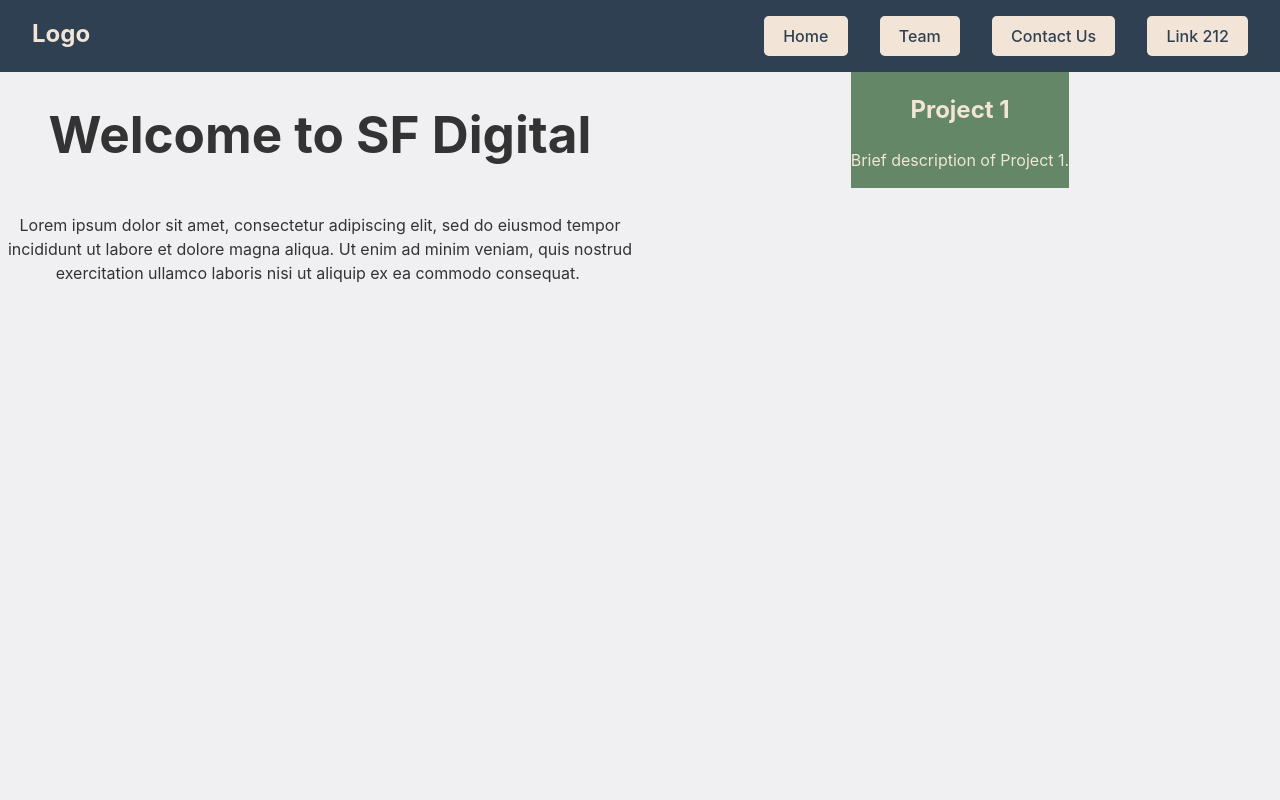
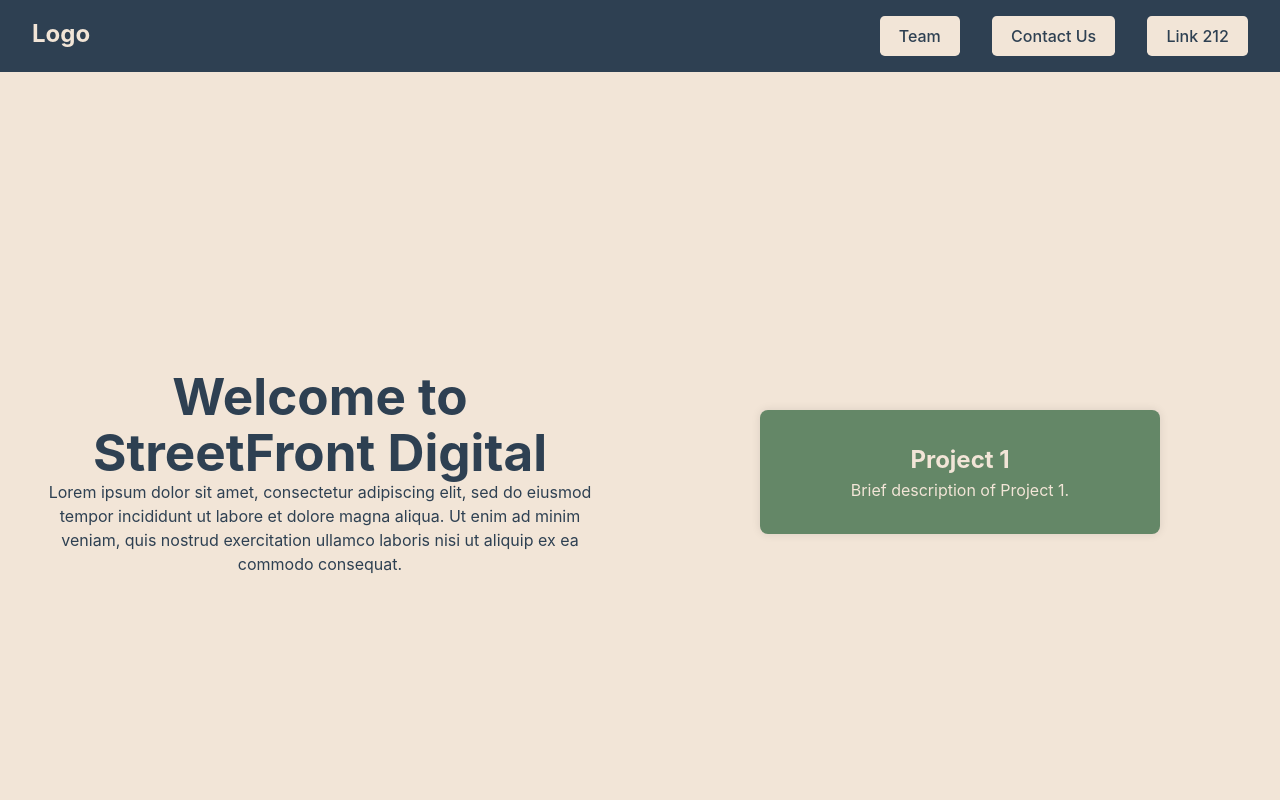
Before and after one commit to ElijahLewes/SFDigital, a React (Vite) app: page / in a window 1280 px wide. Shown: the top 800 px of the page. Built offline with nearby package versions, Linux system fonts and the light colour scheme.

Commit message:
landing page update

```diff
--- a/src/App.css
+++ b/src/App.css
@@ -3,8 +3,8 @@
   text-align: center;
   font-family: -apple-system, BlinkMacSystemFont, 'Segoe UI', Roboto, Oxygen,
     Ubuntu, Cantarell, 'Open Sans', 'Helvetica Neue', sans-serif;
-  background-color: #f0f0f3;
-  color: #333;
+  background-color: var(--text-light);
+  color: var(--text-dark);
   min-height: 100vh;
   width: 100%;
 }
@@ -76,3 +76,47 @@
 .nav-btn:hover {
   background: #535bf2;
 }
+
+
+
+.page-container {
+ width: 100%;
+  min-height: 100vh;
+
+}
+
+.landing-container{
+  display: flex;
+  flex-direction: row;
+  width: 100%;
+  height: 100vh;
+}
+.home-title-container,
+.home-project-cards-container {
+  flex: 1;
+  display: flex;
+  justify-content: center;  /* vertical centering because flex-direction is column */
+  align-items: center;      /* horizontal centering */
+  flex-direction: column;
+  box-sizing: border-box;
+  padding: 2rem;
+
+}
+
+
+
+.home-project-card {
+  background: white;
+  padding: 2rem;
+  margin: 1rem 0;
+  border-radius: 8px;
+  width: 100%;
+  max-width: 400px;
+  box-shadow: 0 0 10px rgba(0,0,0,0.1);
+}
+
+* {
+  box-sizing: border-box;
+  margin: 0;
+  padding: 0;
+}
--- a/src/App.jsx
+++ b/src/App.jsx
@@ -1,6 +1,7 @@
 import { useState } from 'react'
 import './App.css'
 import  Navbar from './components/Navbar.jsx'
+import Home from './pages/Home.jsx'
 
 //doubles as landign page
 
@@ -12,21 +13,8 @@ function App() {
   return (
     <>
       <Navbar />
-      <div className="page-container">
-      {/*Right side of home page*/}
-        <div id="home-title-container" style={({display: 'flex', width:'50%', flexDirection:'column', alignItems: 'center', justifyContent: 'flex-start', float:'left',})}>
+      <Home />
 
-           <h1 id="home-title">Welcome to SF Digital</h1>
-          <p id="home-subtitle">Lorem ipsum dolor sit amet, consectetur adipiscing elit, sed do eiusmod tempor incididunt ut labore et dolore magna aliqua. Ut enim ad minim veniam, quis nostrud exercitation ullamco laboris nisi ut aliquip ex ea commodo consequat. </p>
-        </div>
-      {/*Left side of home page*/}
-        <div id="home-project-cards-container" style={{display: 'flex', width:'50%',  alignItems: 'center', justifyContent: 'center', float:'right'}}>
-          <div className="home-project-card" style={{background: 'var(--green-base)', color: 'var(--text-light)'}}>
-           <h2>Project 1</h2>
-            <p>Brief description of Project 1.</p>
-            </div>
-          </div>
-        </div>
     </>
   )
 }
--- a/src/components/Navbar.jsx
+++ b/src/components/Navbar.jsx
@@ -5,10 +5,10 @@ function Navbar() {
   return (
     <nav className="navbar">
       <div className="logo-container">
-        <Link id="navbar-logo" to="/">Logo</Link>
+        <Link id="navbar-logo" to="/pages/Home">Logo</Link>
       </div>
       <div className="navbar-links">
-        <Link className="nav-btn" to="/">Home</Link>
+
         <Link className="nav-btn" to="/pages/Team">Team</Link>
         <Link className="nav-btn" to="/pages/ContactUs">Contact Us</Link>
         <Link className="nav-btn" to="/pages/Link212">Link 212</Link>
--- /dev/null
+++ b/src/pages/Home.jsx
@@ -0,0 +1,45 @@
+import React from 'react';
+
+function Home() {
+  return (
+    <>
+      <section className="page-container">
+        <div className="landing-container">
+        {/* Left side of home page */}
+
+        <div className="home-title-container">
+          <h1 id="home-title">Welcome to StreetFront Digital</h1>
+          <p id="home-subtitle">
+            Lorem ipsum dolor sit amet, consectetur adipiscing elit, sed do eiusmod tempor incididunt ut labore et dolore magna aliqua. Ut enim ad minim veniam, quis nostrud exercitation ullamco laboris nisi ut aliquip ex ea commodo consequat.
+          </p>
+        </div>
+        {/* Right side of home page */}
+        <div className="home-project-cards-container">
+          <div className="home-project-card" style={{ background: 'var(--green-base)', color: 'var(--text-light)' }}>
+            <h2>Project 1</h2>
+            <p>Brief description of Project 1.</p>
+          </div>
+        </div>
+        </div>
+      </section>
+
+      {/* About us section */}
+      <section className="page-container">
+        <div className="about-us-container">
+        <div className="about-us">
+          <h1>About Us</h1>
+          <p>Lorem ipsum dolor sit amet, consectetur adipiscing elit, sed do eiusmod tempor incididunt ut labore et dolore magna aliqua.</p>
+        </div>
+        <div className="mission-statement">
+            <div className="subtitle-container">
+              <h1>Mission Statement</h1>
+              <p>Our mission is to provide exceptional digital solutions that empower communities and foster growth.</p>
+            </div>
+         </div>
+        </div>
+      </section>
+    </>
+  );
+}
+
+export default Home;
```
Also changed, not shown: src/components/ProjectTitleCard.jsx (added).
